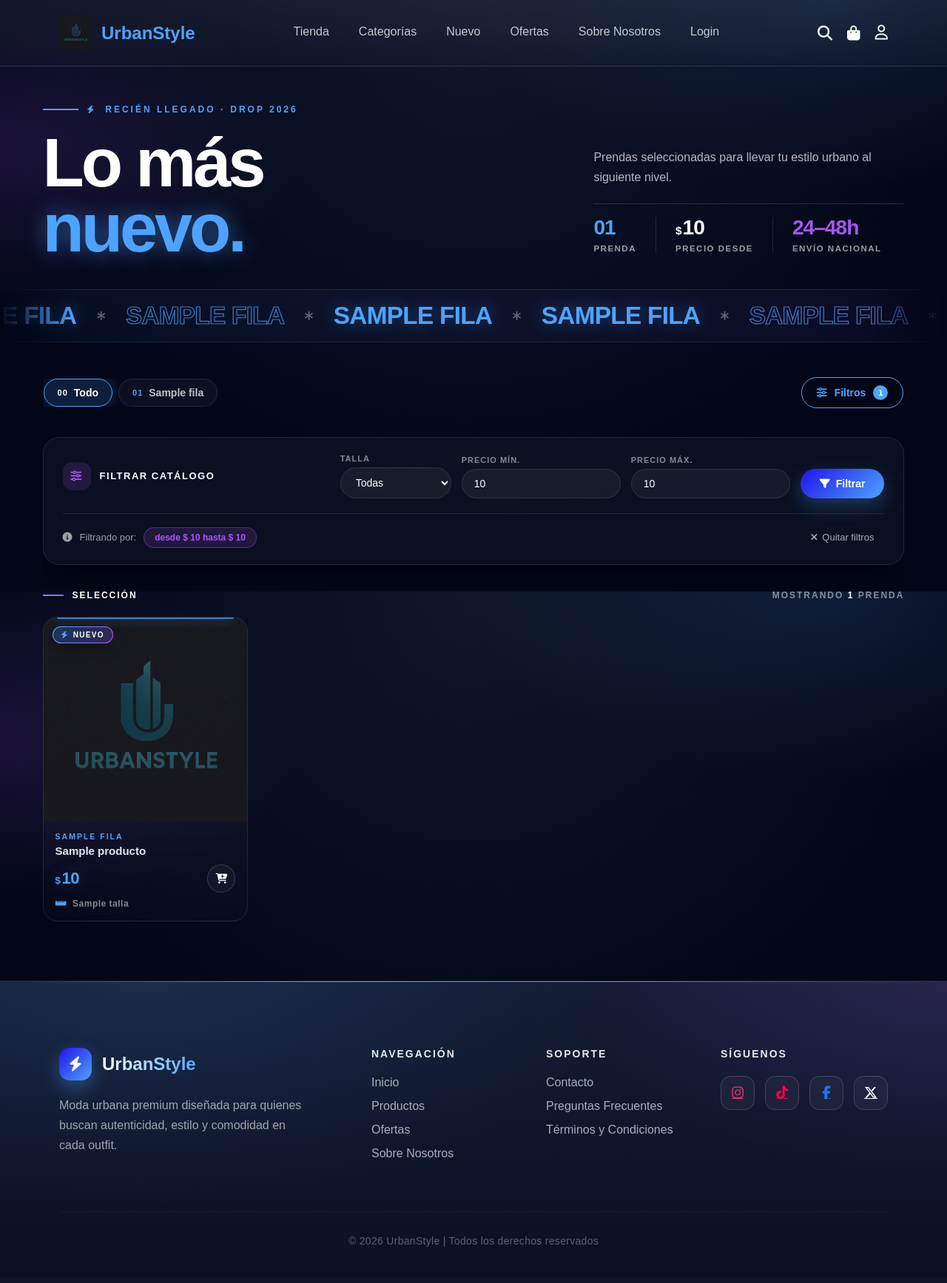
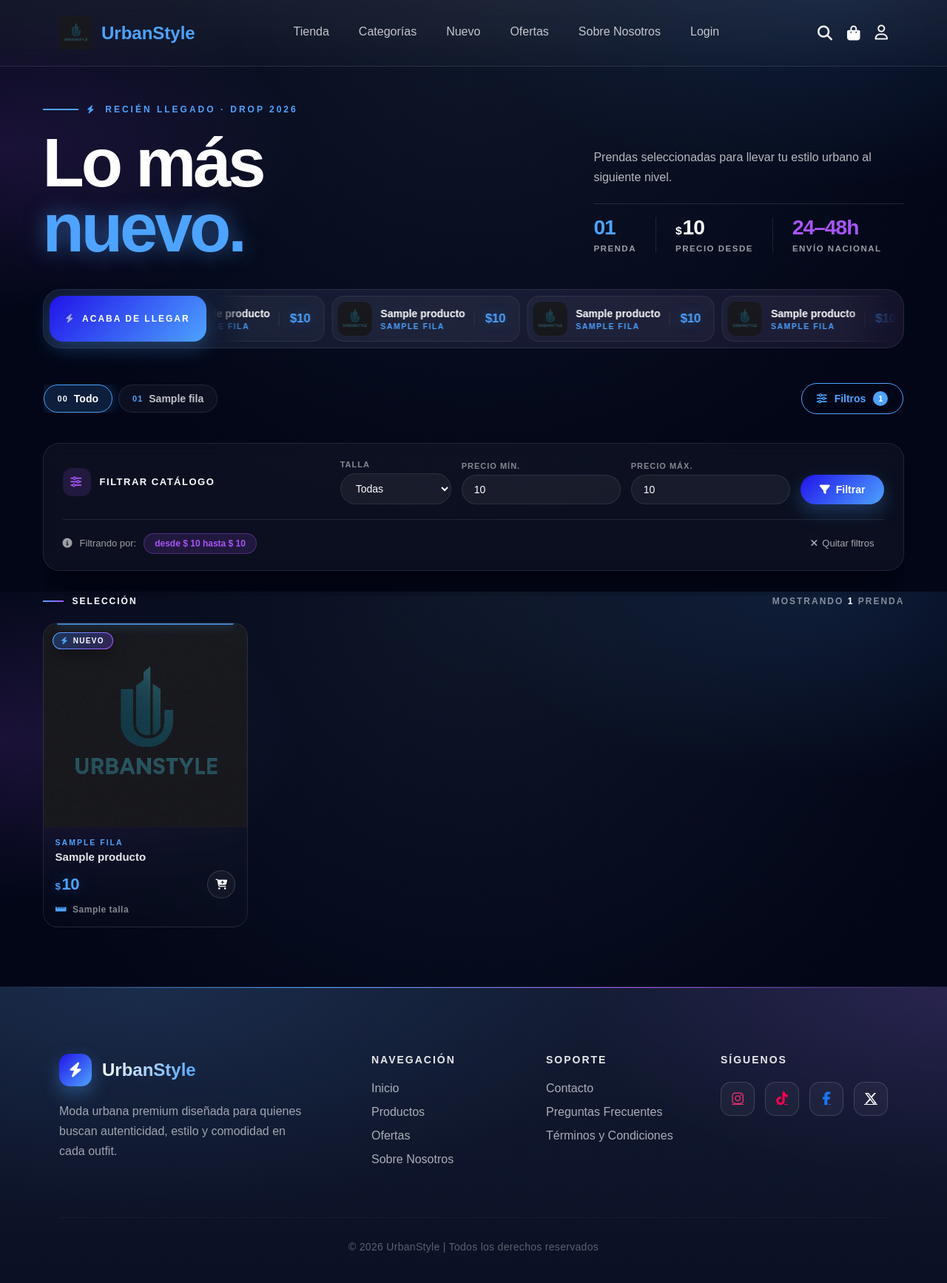
Before and after one commit to Lokiur/UrbanStyle, a Flask app: template app/templates/products.html in a window 1280 px wide. Shown: the whole page at 74% size. Before the commit the page ends 1686 px from the top, so only its background shows below. Run offline with Flask 3, Linux system fonts and the light colour scheme; the template is opened without the code that fills it: most values are stand-ins (such as "Sample title", 1, 10 or a date in 2020); parts of the project's set-up code (start-up, migrations or seed data) failed here and were passed over.

Commit message:
Ajustes de diseño y corrección del movimiento lento de la vitrina
- database/init_db.py: arregla la conexión que estaba cortada
  (IndentationError al ejecutar run.py).
- Categorías: animación de la vitrina más fluida (fotos sin
  reescalar, sin blend modes ni backdrop-filter en los paneles,
  clip-path solo en la entrada, luz del cursor con transform).
- Nuevo: la cinta de palabras pasa a ser un riel con las prendas
  reales (foto, colección y precio en su tono), sin pausa al
  pasar el cursor.

Co-Authored-By: Claude Opus 5.5 <noreply@anthropic.com>

```diff
--- a/app/static/css/products.css
+++ b/app/static/css/products.css
@@ -232,63 +232,152 @@ body {
   opacity: 0.6;
 }
 
-/* ---------- CINTA DE COLECCIONES ---------- */
+/* ---------- RIEL DE RECIÉN LLEGADOS ---------- */
+/* en vez de palabras sueltas, pasan las prendas de verdad:
+   foto, nombre, colección y precio en el tono de su colección */
 
-.drop-marquee {
-  overflow: hidden;
-  margin: 0 calc(-1 * clamp(20px, 4.5vw, 110px)) clamp(26px, 2.6vw, 40px);
-  padding: 16px 0;
+.drop-rail {
+  display: flex;
+  align-items: stretch;
+  gap: 10px;
 
-  border-top: 1px solid rgba(255, 255, 255, 0.08);
-  border-bottom: 1px solid rgba(255, 255, 255, 0.08);
-  background: linear-gradient(90deg, rgba(77, 163, 255, 0.05), rgba(168, 85, 247, 0.06));
+  margin-bottom: clamp(26px, 2.6vw, 40px);
+  padding: 8px;
 
-  -webkit-mask: linear-gradient(90deg, transparent, #000 8%, #000 92%, transparent);
-  mask: linear-gradient(90deg, transparent, #000 8%, #000 92%, transparent);
+  border: 1px solid var(--color-surface-border);
+  border-radius: 24px;
+  background:
+    linear-gradient(90deg, rgba(77, 163, 255, 0.06), rgba(168, 85, 247, 0.06)),
+    var(--color-surface);
+  backdrop-filter: blur(10px);
 }
 
-.drop-marquee-track {
+/* etiqueta fija a la izquierda, con el degradado de los botones del sitio */
+.drop-rail-label {
+  display: inline-flex;
+  align-items: center;
+  gap: 10px;
+  flex-shrink: 0;
+
+  padding: 0 22px;
+
+  border-radius: 18px;
+  background: linear-gradient(135deg, var(--color-accent-strong), var(--color-accent));
+  box-shadow: 0 10px 26px color-mix(in srgb, var(--color-accent) 28%, transparent);
+
+  color: #fff;
+  font-size: 12px;
+  font-weight: 800;
+  letter-spacing: 2px;
+  text-transform: uppercase;
+  white-space: nowrap;
+}
+
+.drop-rail-label i {
+  color: #fff;
+  animation: railPulse 1.8s ease-in-out infinite;
+}
+
+@keyframes railPulse {
+  0%, 100% { opacity: 1; }
+  50% { opacity: 0.45; }
+}
+
+.drop-rail-window {
+  flex: 1;
+  min-width: 0;
+  overflow: hidden;
+
+  -webkit-mask: linear-gradient(90deg, transparent, #000 5%, #000 92%, transparent);
+  mask: linear-gradient(90deg, transparent, #000 5%, #000 92%, transparent);
+}
+
+.drop-rail-track {
   display: flex;
   width: max-content;
-  animation: dropMarquee 40s linear infinite;
+  animation: dropRail 50s linear infinite;
+  will-change: transform;
 }
 
-.drop-marquee:hover .drop-marquee-track {
-  animation-play-state: paused;
+.drop-rail-group {
+  display: flex;
+  flex-shrink: 0;
+  gap: 10px;
+  padding-right: 10px;
 }
 
-.drop-marquee-group {
-  display: flex;
+.drop-rail-item {
+  --tone: var(--color-accent);
+
+  display: inline-flex;
   align-items: center;
+  gap: 12px;
   flex-shrink: 0;
+
+  padding: 7px 18px 7px 7px;
+
+  border: 1px solid rgba(255, 255, 255, 0.08);
+  border-radius: 16px;
+  background: rgba(255, 255, 255, 0.035);
+
+  transition: border-color 0.25s, background 0.25s;
 }
 
-.drop-marquee b {
-  padding: 0 28px;
-
-  font-size: clamp(26px, 2.6vw, 44px);
-  font-weight: 800;
-  letter-spacing: -0.02em;
-  text-transform: uppercase;
-  white-space: nowrap;
-
-  color: transparent;
-  -webkit-text-stroke: 1.2px color-mix(in srgb, var(--tone) 75%, transparent);
-  transition: color 0.3s ease;
+.drop-rail-item:hover {
+  border-color: color-mix(in srgb, var(--tone) 55%, transparent);
+  background: color-mix(in srgb, var(--tone) 10%, transparent);
 }
 
-.drop-marquee b:nth-of-type(odd) {
-  color: var(--tone);
-  -webkit-text-stroke: 0;
-  text-shadow: 0 0 22px color-mix(in srgb, var(--tone) 40%, transparent);
+.drop-rail-item img {
+  width: 46px;
+  height: 46px;
+  flex-shrink: 0;
+
+  border-radius: 12px;
+  object-fit: cover;
+  background:
+    radial-gradient(circle at 50% 0%, color-mix(in srgb, var(--tone) 30%, transparent), transparent 70%),
+    rgba(255, 255, 255, 0.06);
 }
 
-.drop-marquee i {
-  font-size: 14px;
-  color: rgba(255, 255, 255, 0.35);
+.drop-rail-text {
+  display: flex;
+  flex-direction: column;
+  gap: 3px;
+  max-width: 190px;
 }
 
-@keyframes dropMarquee {
+.drop-rail-name {
+  overflow: hidden;
+  white-space: nowrap;
+  text-overflow: ellipsis;
+
+  font-size: 14px;
+  font-weight: 700;
+  color: #fff;
+}
+
+.drop-rail-cat {
+  font-size: 10.5px;
+  font-weight: 800;
+  letter-spacing: 1.5px;
+  text-transform: uppercase;
+  color: var(--tone);
+}
+
+.drop-rail-item b {
+  padding-left: 14px;
+  border-left: 1px solid rgba(255, 255, 255, 0.1);
+
+  font-size: 17px;
+  font-weight: 800;
+  letter-spacing: -0.3px;
+  white-space: nowrap;
+  color: var(--tone);
+  text-shadow: 0 0 18px color-mix(in srgb, var(--tone) 35%, transparent);
+}
+
+@keyframes dropRail {
   to { transform: translateX(-50%); }
 }
 
--- a/app/templates/products.html
+++ b/app/templates/products.html
@@ -139,20 +139,39 @@
 
   </header>
 
-  <!-- CINTA: nombres de las colecciones en movimiento -->
-  {% if categorias %}
-  <div class="drop-marquee" aria-hidden="true">
-    <div class="drop-marquee-track">
-      {% for mitad in range(2) %}
-      <span class="drop-marquee-group">
-        {% for vuelta in range(3) %}
-        {% for c in categorias %}
-        <b style="--tone: {{ tono_de[c.id] }}">{{ c.nombre }}</b>
-        <i class="fa-solid fa-asterisk"></i>
+  <!-- RIEL: las prendas de la página pasando con su foto y precio -->
+  {% if productos %}
+  {% set riel = productos[:10] %}
+  <div class="drop-rail" aria-hidden="true">
+    <span class="drop-rail-label">
+      <i class="fa-solid fa-bolt"></i>
+      Acaba de llegar
+    </span>
+    <div class="drop-rail-window">
+      <div class="drop-rail-track">
+        {% for mitad in range(2) %}
+        <span class="drop-rail-group">
+          {% for vuelta in range(1 if riel|length > 5 else 3) %}
+          {% for p in riel %}
+          <span class="drop-rail-item" style="--tone: {{ tono_de.get(p.categoria_id, '#4da3ff') }}">
+            <img
+              src="{{ url_for('productos.imagen_producto', id=p.id) if p.tiene_imagen else url_for('static', filename='img/urbanstyle.png') }}"
+              alt=""
+              loading="lazy"
+            >
+            <span class="drop-rail-text">
+              <span class="drop-rail-name">{{ p.nombre }}</span>
+              <span class="drop-rail-cat">{{ nombre_de.get(p.categoria_id, 'Colección') }}</span>
+            </span>
+            {% if p.precio_desde %}
+            <b>${{ "{:,.0f}".format(p.precio_desde) }}</b>
+            {% endif %}
+          </span>
+          {% endfor %}
+          {% endfor %}
+        </span>
         {% endfor %}
-        {% endfor %}
-      </span>
-      {% endfor %}
+      </div>
     </div>
   </div>
   {% endif %}
```
Also changed, not shown: other parts of app/static/css/products.css (+24 -14 lines), app/static/css/categories.css (+38 -24 lines), app/static/js/categories.js (+57 -6 lines), database/init_db.py (+4 -5 lines).
